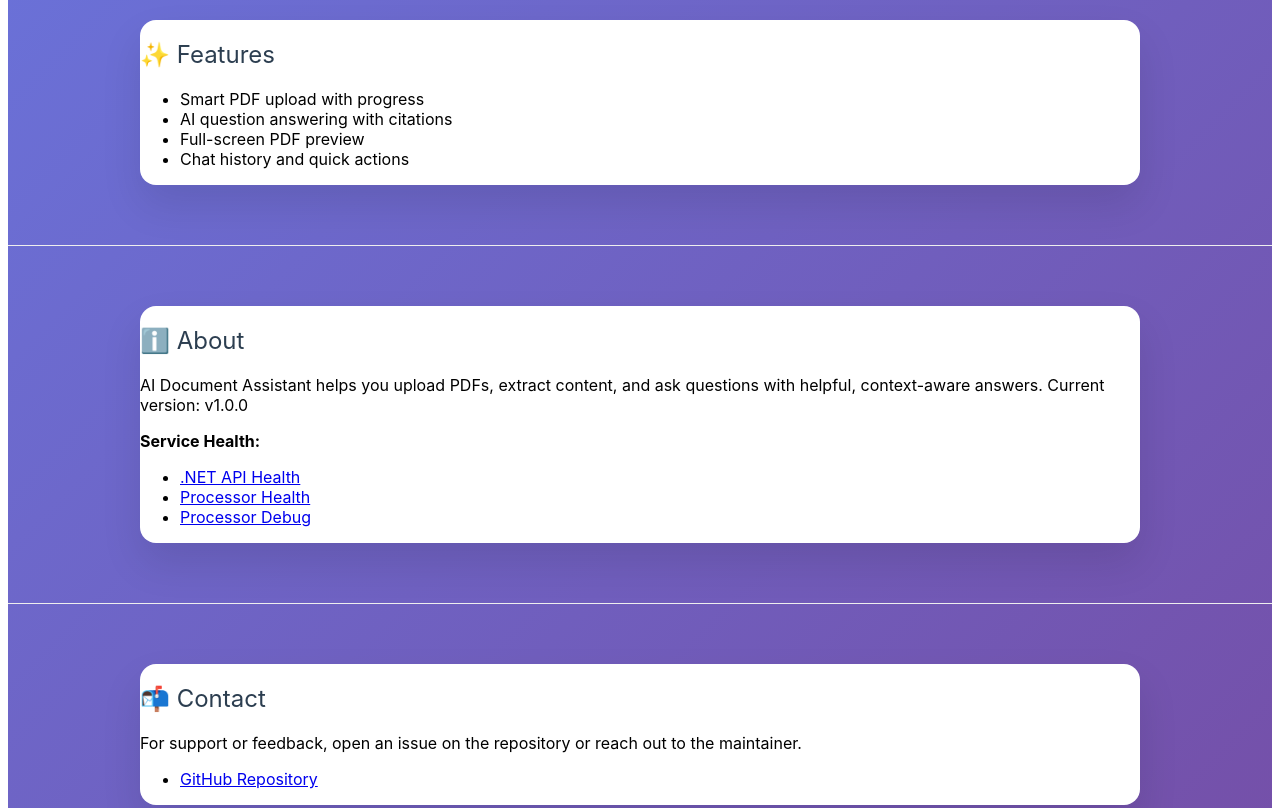
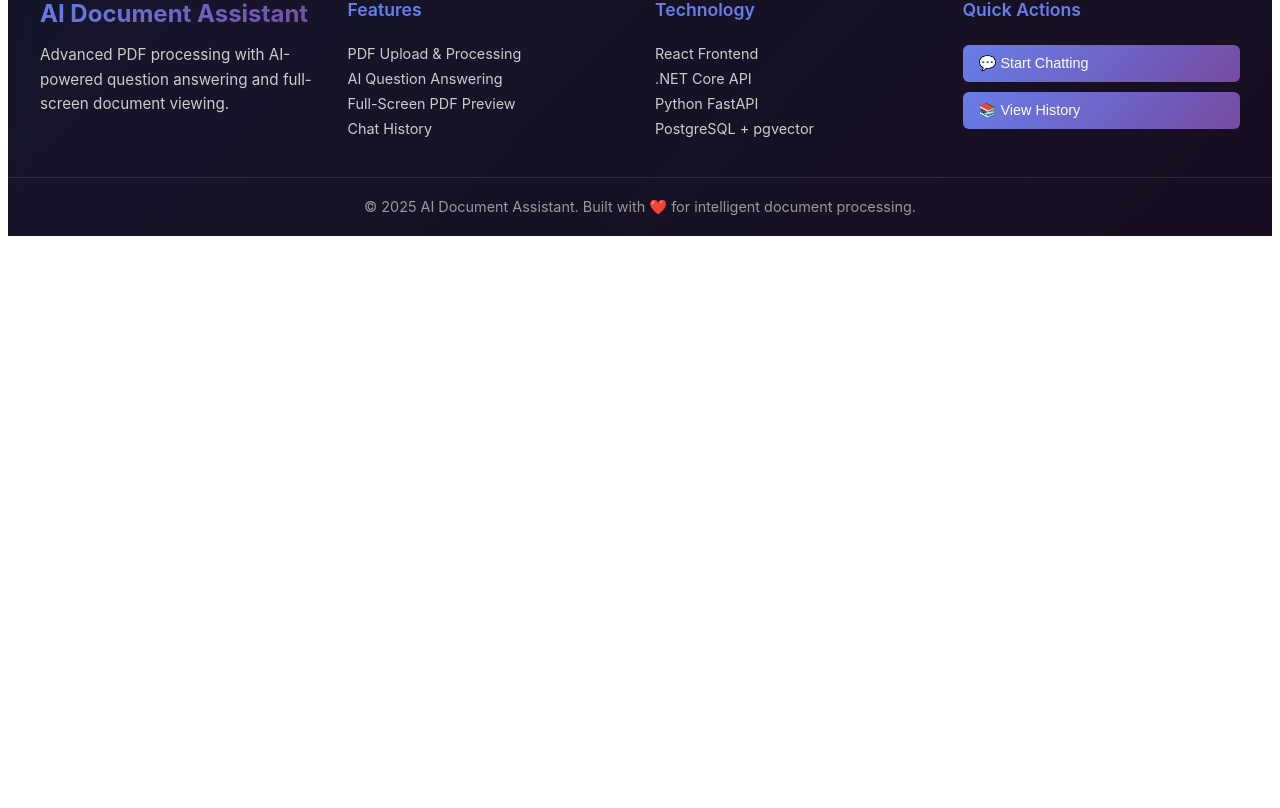
Before and after one commit to Vinay4562/AI-Doc-Viewer, a React (Create React App) app in the folder frontend/: page / in a window 1280 px wide. Shown: the part 872-1680 px from the top of the page. After the commit the page ends 1116 px from the top, so only its background shows below. Built offline with nearby package versions, Linux system fonts and the light colour scheme; no server answers.

Commit message:
Revert: remove About/Features/Contact sections from UI

```diff
--- a/frontend/src/App.js
+++ b/frontend/src/App.js
@@ -16,11 +16,6 @@ function App(){
   const [pdfUrl, setPdfUrl] = useState(null);
   const [numPages, setNumPages] = useState(null);
   const [isFullScreen, setIsFullScreen] = useState(false);
-
-  // Service URLs and app version for links/labels
-  const apiBase = process.env.REACT_APP_API_URL || 'https://ai-doc-viewer-api.onrender.com';
-  const processorBase = process.env.REACT_APP_PROCESSOR_URL || 'https://ai-doc-viewer-processor.onrender.com';
-  const appVersion = process.env.REACT_APP_APP_VERSION || 'v1.0.0';
 
   // Load history from localStorage on component mount
   useEffect(() => {
@@ -370,49 +365,6 @@ function App(){
         )}
       </div>
 
-      {/* Informational Sections */}
-      <section id="features" style={{ padding: '40px 0', borderTop: '1px solid #eee' }}>
-        <div className="container">
-          <h2 className="section-title">✨ Features</h2>
-          <ul>
-            <li>Smart PDF upload with progress</li>
-            <li>AI question answering with citations</li>
-            <li>Full-screen PDF preview</li>
-            <li>Chat history and quick actions</li>
-          </ul>
-        </div>
-      </section>
-
-      <section id="about" style={{ padding: '40px 0', borderTop: '1px solid #eee' }}>
-        <div className="container">
-          <h2 className="section-title">ℹ️ About</h2>
-          <p>
-            AI Document Assistant helps you upload PDFs, extract content, and ask questions with helpful, context-aware answers.
-            Current version: {appVersion}
-          </p>
-          <div style={{ marginTop: 12 }}>
-            <strong>Service Health:</strong>
-            <ul>
-              <li><a href={`${apiBase}/health`} target="_blank" rel="noreferrer">.NET API Health</a></li>
-              <li><a href={`${processorBase}/health`} target="_blank" rel="noreferrer">Processor Health</a></li>
-              <li><a href={`${processorBase}/debug`} target="_blank" rel="noreferrer">Processor Debug</a></li>
-            </ul>
-          </div>
-        </div>
-      </section>
-
-      <section id="contact" style={{ padding: '40px 0', borderTop: '1px solid #eee' }}>
-        <div className="container">
-          <h2 className="section-title">📬 Contact</h2>
-          <p>
-            For support or feedback, open an issue on the repository or reach out to the maintainer.
-          </p>
-          <ul>
-            <li><a href="https://github.com/Vinay4562/AI-Doc-Viewer" target="_blank" rel="noreferrer">GitHub Repository</a></li>
-          </ul>
-        </div>
-      </section>
-
       {/* PDF Preview Modal */}
       {showPreview && (
         <div className={`pdf-preview-modal ${isFullScreen ? 'fullscreen' : ''}`}>
```
